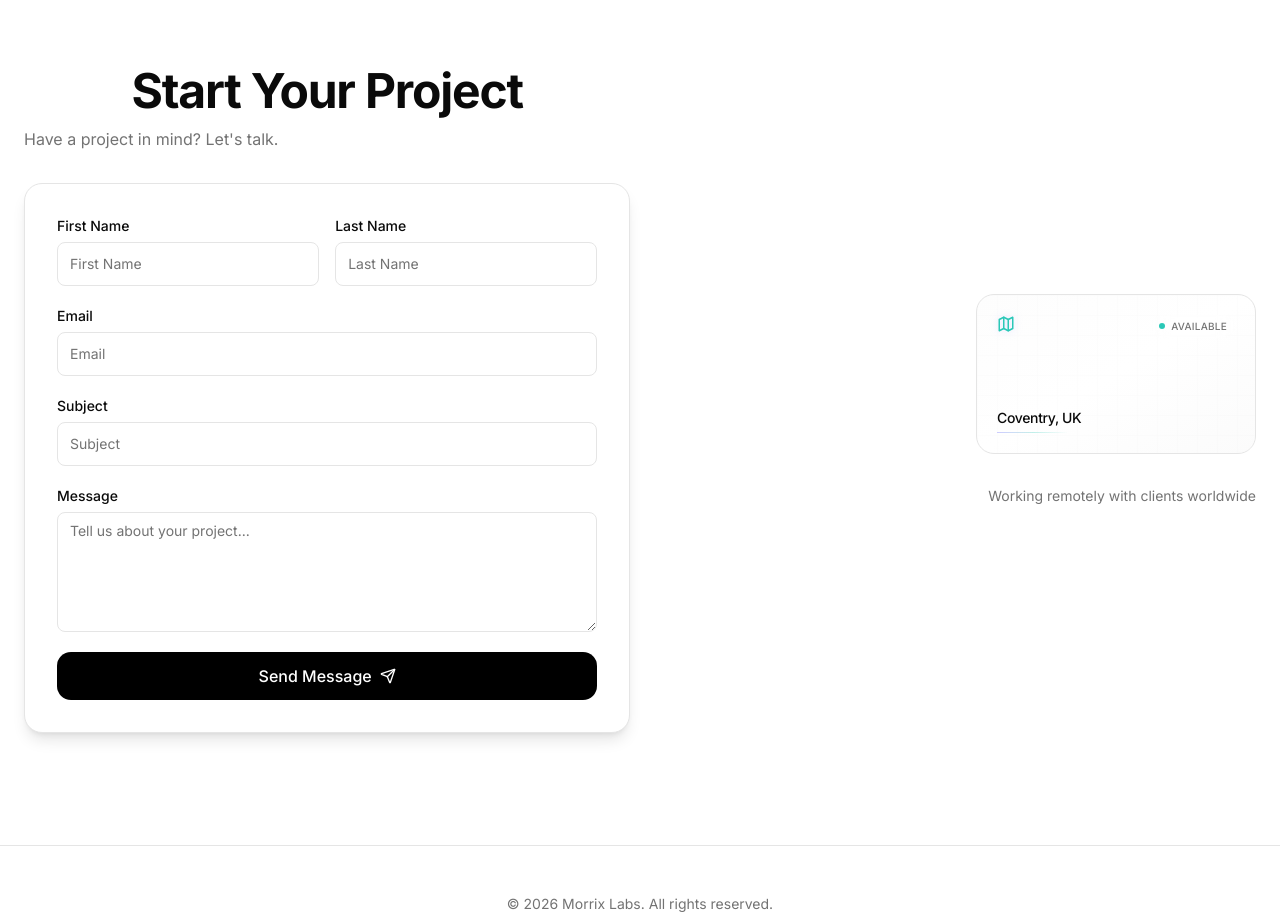
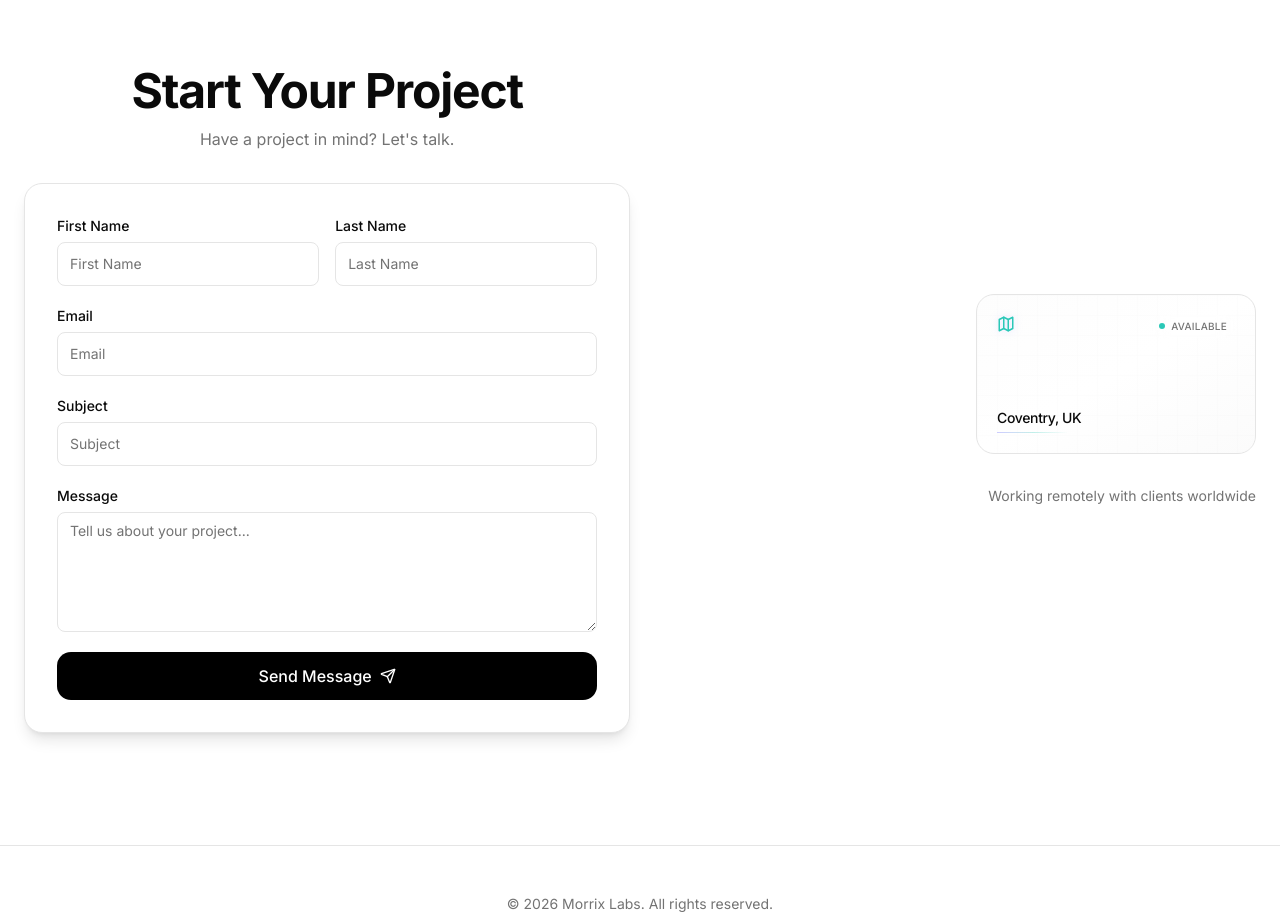
Before and after one commit to j1kn/Morrix-Labs, a Next.js app: page / in a window 1280 px wide. Shown: the part 4580-5504 px from the top of the page. Built offline with nearby package versions, Linux system fonts and the light colour scheme; grey boxes are pictures that could not be loaded.

Commit message:
Center subheading in contact section

```diff
--- a/components/blocks/contact-section.tsx
+++ b/components/blocks/contact-section.tsx
@@ -13,7 +13,7 @@ export default function ContactSection() {
               <h2 className="text-2xl sm:text-3xl md:text-4xl lg:text-5xl font-bold tracking-tight text-center">
                 Start Your Project
               </h2>
-              <p className="text-muted-foreground mt-3 text-sm sm:text-base">
+              <p className="text-muted-foreground mt-3 text-sm sm:text-base text-center">
                 Have a project in mind? Let&apos;s talk.
               </p>
             </div>
```
